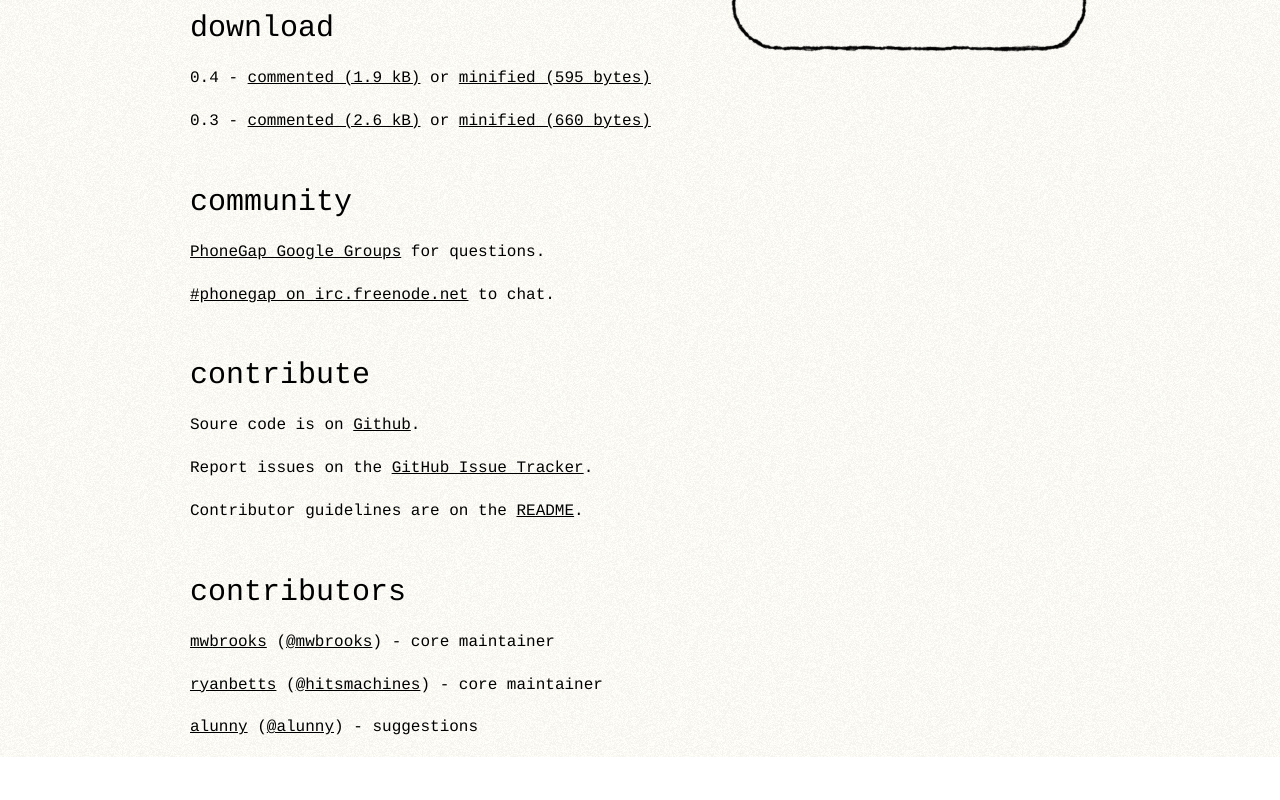
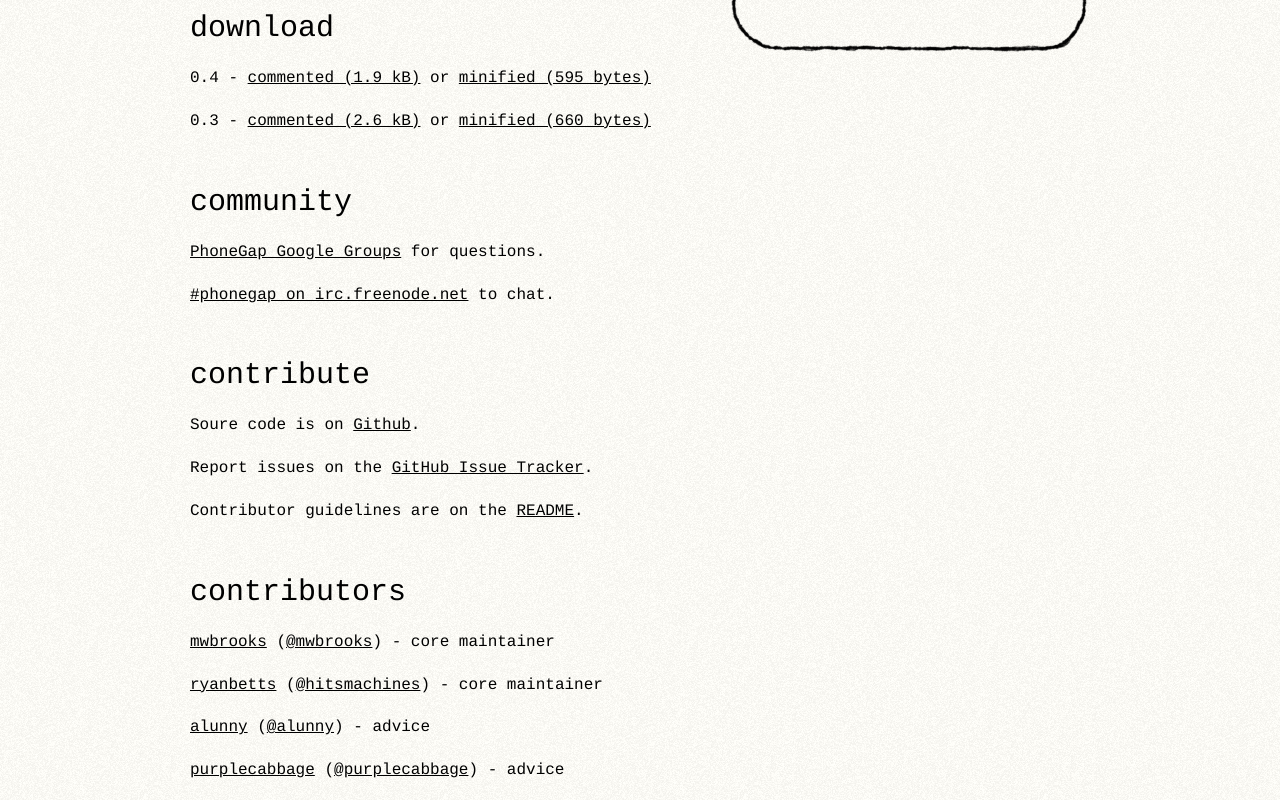
Before and after one commit to mwbrooks/thumbs.js, a plain HTML site: page index.html in a window 1280 px wide. Shown: the part 706-1506 px from the top of the page. Before the commit the page ends 1463 px from the top, so only its background shows below. Drawn offline with Linux system fonts and the light colour scheme.

Commit message:
Add Jesse MacFadyen as a contributor.

```diff
--- a/index.html
+++ b/index.html
@@ -76,7 +76,8 @@ element.addEventListener('touchstart', callback, false);
             <h1>Contributors</h1>
             <p><a href="http://github.com/mwbrooks">mwbrooks</a> (<a href="http://twitter.com/mwbrooks">@mwbrooks</a>) - core maintainer</p>
             <p><a href="http://github.com/ryanbetts">ryanbetts</a> (<a href="http://twitter.com/hitsmachines">@hitsmachines</a>) - core maintainer</p>
-            <p><a href="http://github.com/alunny">alunny</a> (<a href="http://twitter.com/alunny">@alunny</a>) - suggestions</p>
+            <p><a href="http://github.com/alunny">alunny</a> (<a href="http://twitter.com/alunny">@alunny</a>) - advice</p>
+            <p><a href="http://github.com/purplecabbage">purplecabbage</a> (<a href="http://twitter.com/purplecabbage">@purplecabbage</a>) - advice</p>
         </section>
     </article>
 
```
